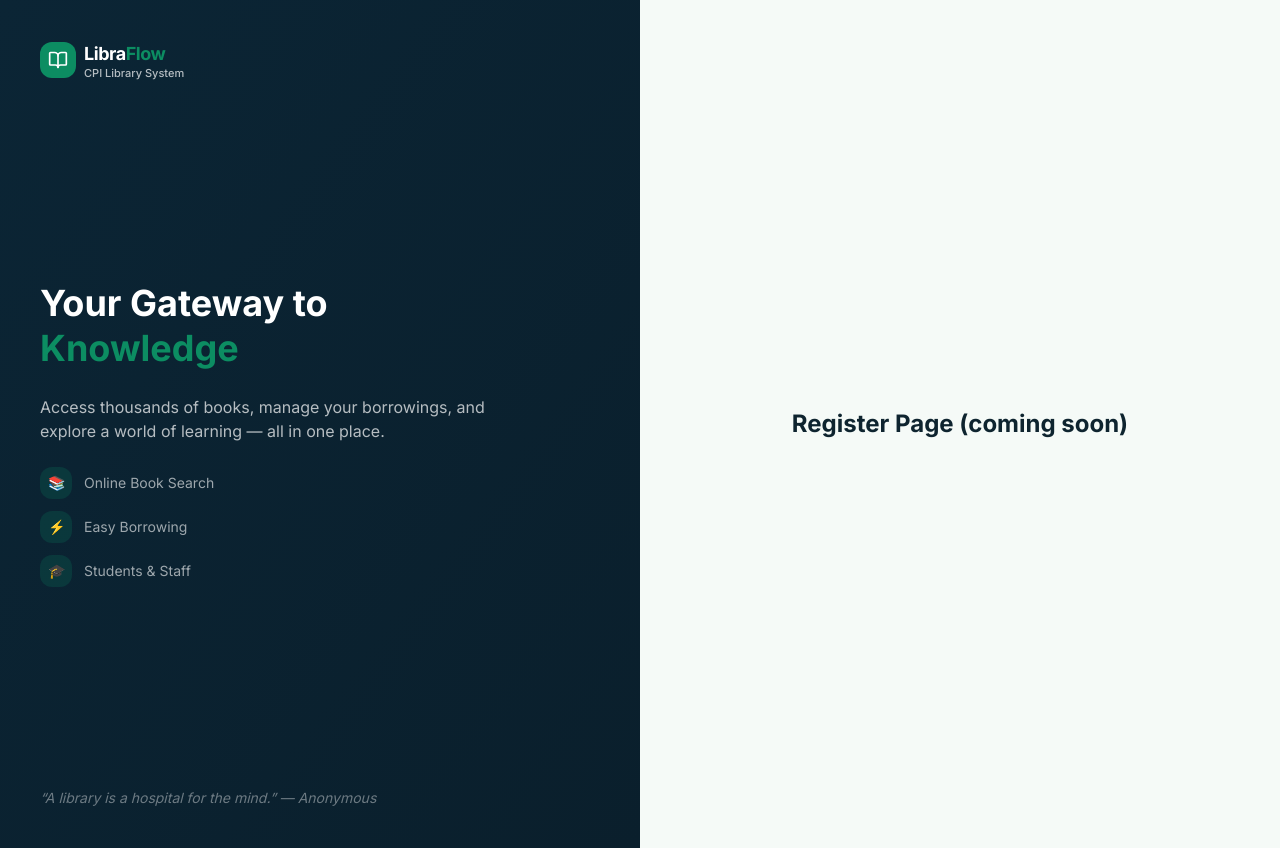
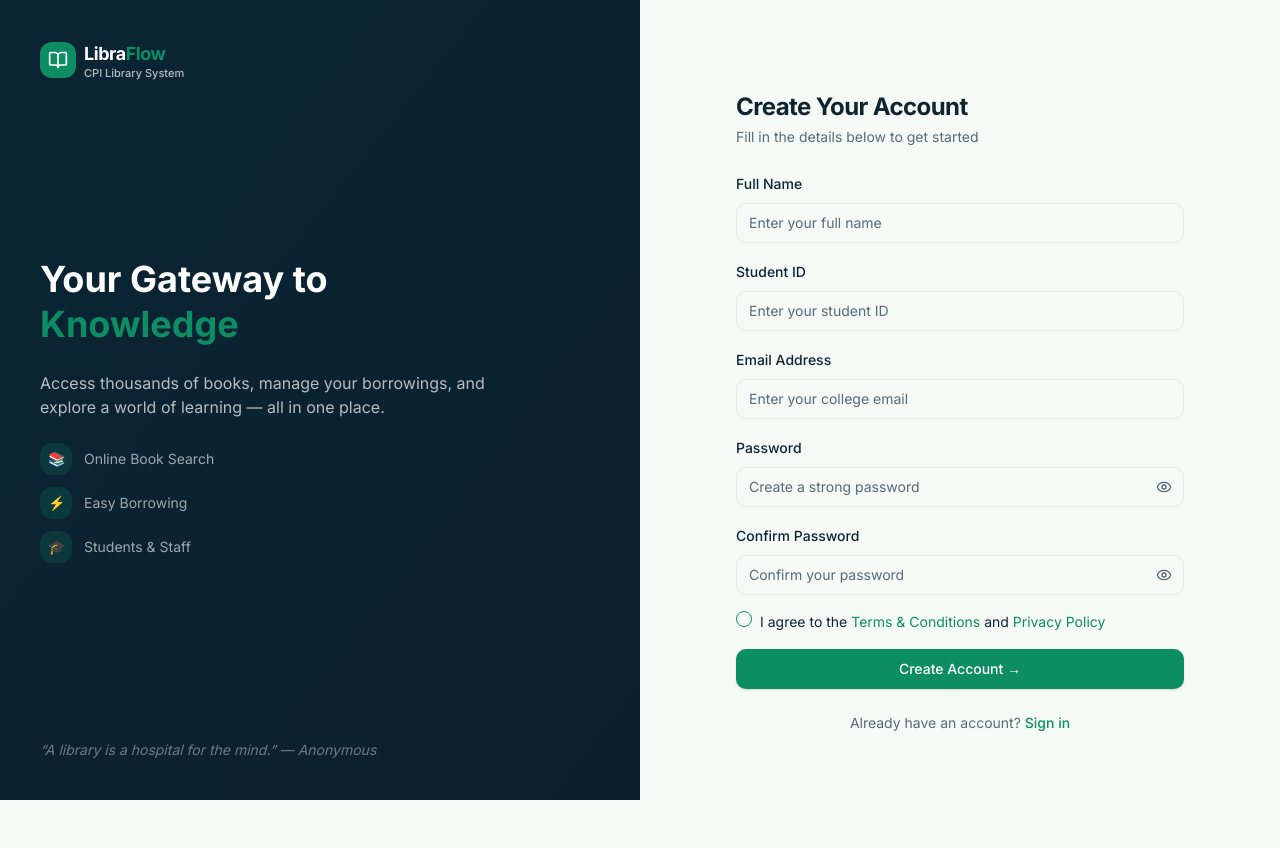
Before and after one commit to rizvy-codes/LibraFlow, a Next.js app: page /register in a window 1280 px wide. After the commit the page ends 800 px from the top, so only its background shows below. Built offline with nearby package versions, Linux system fonts and the light colour scheme.

Commit message:
Register page + Api (always creates Student role)

```diff
--- a/src/app/(auth)/register/page.tsx
+++ b/src/app/(auth)/register/page.tsx
@@ -1,7 +1,234 @@
+"use client";
+
+import { useState } from "react";
+import { useRouter } from "next/navigation";
+import Link from "next/link";
+import { useForm } from "react-hook-form";
+import { zodResolver } from "@hookform/resolvers/zod";
+import { z } from "zod";
+import { Eye, EyeOff, Loader2 } from "lucide-react";
+import { Button } from "@/components/ui/button";
+import { Input } from "@/components/ui/input";
+import { Label } from "@/components/ui/label";
+import { Checkbox } from "@/components/ui/checkbox";
+import { Logo } from "@/components/shared/Logo";
+import { toast } from "sonner";
+
+const registerSchema = z
+  .object({
+    name: z.string().min(2, "Full name must be at least 2 characters"),
+    studentId: z.string().min(4, "Student ID is required"),
+    email: z.string().email("Enter a valid college email"),
+    password: z
+      .string()
+      .min(8, "Password must be at least 8 characters")
+      .regex(/[A-Z]/, "Must contain at least one uppercase letter")
+      .regex(/[a-z]/, "Must contain at least one lowercase letter")
+      .regex(/[0-9]/, "Must contain at least one number"),
+    confirmPassword: z.string(),
+    terms: z.boolean().refine((val) => val === true, {
+      message: "You must agree to the Terms & Privacy Policy",
+    }),
+  })
+  .refine((data) => data.password === data.confirmPassword, {
+    message: "Passwords do not match",
+    path: ["confirmPassword"],
+  });
+
+type RegisterForm = z.infer<typeof registerSchema>;
+
 export default function RegisterPage() {
+  const router = useRouter();
+  const [showPassword, setShowPassword] = useState(false);
+  const [showConfirm, setShowConfirm] = useState(false);
+  const [isLoading, setIsLoading] = useState(false);
+
+  const {
+    register,
+    handleSubmit,
+    formState: { errors },
+    setValue,
+    watch,
+  } = useForm<RegisterForm>({
+    resolver: zodResolver(registerSchema),
+    defaultValues: { terms: false },
+  });
+
+  const onSubmit = async (data: RegisterForm) => {
+    setIsLoading(true);
+    try {
+      const res = await fetch("/api/auth/register", {
+        method: "POST",
+        headers: { "Content-Type": "application/json" },
+        body: JSON.stringify({
+          name: data.name,
+          studentId: data.studentId,
+          email: data.email,
+          password: data.password,
+        }),
+      });
+
+      const result = await res.json();
+
+      if (!res.ok) {
+        toast.error(result.error || "Registration failed");
+        return;
+      }
+
+      toast.success("Account created! Please sign in.");
+      router.push("/login");
+    } catch (error) {
+      toast.error("Something went wrong. Please try again.");
+    } finally {
+      setIsLoading(false);
+    }
+  };
+
   return (
-    <div className="flex min-h-screen items-center justify-center">
-      <h1 className="text-2xl font-bold">Register Page (coming soon)</h1>
+    <div className="space-y-6">
+      <div className="flex justify-center lg:hidden">
+        <Logo variant="full" theme="light" />
+      </div>
+
+      <div className="text-center lg:text-left">
+        <h1 className="text-2xl font-bold tracking-tight">Create Your Account</h1>
+        <p className="mt-1 text-sm text-muted-foreground">
+          Fill in the details below to get started
+        </p>
+      </div>
+
+      <form onSubmit={handleSubmit(onSubmit)} className="space-y-4">
+        {/* Full Name */}
+        <div className="space-y-2">
+          <Label htmlFor="name">Full Name</Label>
+          <Input
+            id="name"
+            placeholder="Enter your full name"
+            {...register("name")}
+            disabled={isLoading}
+          />
+          {errors.name && (
+            <p className="text-sm text-red-500">{errors.name.message}</p>
+          )}
+        </div>
+
+        {/* Student ID */}
+        <div className="space-y-2">
+          <Label htmlFor="studentId">Student ID</Label>
+          <Input
+            id="studentId"
+            placeholder="Enter your student ID"
+            {...register("studentId")}
+            disabled={isLoading}
+          />
+          {errors.studentId && (
+            <p className="text-sm text-red-500">{errors.studentId.message}</p>
+          )}
+        </div>
+
+        {/* Email */}
+        <div className="space-y-2">
+          <Label htmlFor="email">Email Address</Label>
+          <Input
+            id="email"
+            type="email"
+            placeholder="Enter your college email"
+            {...register("email")}
+            disabled={isLoading}
+          />
+          {errors.email && (
+            <p className="text-sm text-red-500">{errors.email.message}</p>
+          )}
+        </div>
+
+        {/* Password */}
+        <div className="space-y-2">
+          <Label htmlFor="password">Password</Label>
+          <div className="relative">
+            <Input
+              id="password"
+              type={showPassword ? "text" : "password"}
+              placeholder="Create a strong password"
+              {...register("password")}
+              disabled={isLoading}
+            />
+            <button
+              type="button"
+              className="absolute right-3 top-1/2 -translate-y-1/2 text-muted-foreground"
+              onClick={() => setShowPassword(!showPassword)}
+            >
+              {showPassword ? <EyeOff className="h-4 w-4" /> : <Eye className="h-4 w-4" />}
+            </button>
+          </div>
+          {errors.password && (
+            <p className="text-sm text-red-500">{errors.password.message}</p>
+          )}
+        </div>
+
+        {/* Confirm Password */}
+        <div className="space-y-2">
+          <Label htmlFor="confirmPassword">Confirm Password</Label>
+          <div className="relative">
+            <Input
+              id="confirmPassword"
+              type={showConfirm ? "text" : "password"}
+              placeholder="Confirm your password"
+              {...register("confirmPassword")}
+              disabled={isLoading}
+            />
+            <button
+              type="button"
+              className="absolute right-3 top-1/2 -translate-y-1/2 text-muted-foreground"
+              onClick={() => setShowConfirm(!showConfirm)}
+            >
+              {showConfirm ? <EyeOff className="h-4 w-4" /> : <Eye className="h-4 w-4" />}
+            </button>
+          </div>
+          {errors.confirmPassword && (
+            <p className="text-sm text-red-500">{errors.confirmPassword.message}</p>
+          )}
+        </div>
+
+        {/* Terms */}
+        <div className="flex items-start space-x-2">
+          <Checkbox
+            id="terms"
+            checked={watch("terms")}
+            onCheckedChange={(checked) => setValue("terms", checked === true)}
+          />
+          <Label htmlFor="terms" className="text-sm font-normal leading-relaxed">
+            I agree to the{" "}
+            <Link href="/terms" className="text-primary hover:underline">
+              Terms & Conditions
+            </Link>{" "}
+            and{" "}
+            <Link href="/privacy" className="text-primary hover:underline">
+              Privacy Policy
+            </Link>
+          </Label>
+        </div>
+        {errors.terms && (
+          <p className="text-sm text-red-500">{errors.terms.message}</p>
+        )}
+
+        <Button type="submit" className="w-full" disabled={isLoading}>
+          {isLoading ? (
+            <>
+              <Loader2 className="mr-2 h-4 w-4 animate-spin" />
+              Creating account...
+            </>
+          ) : (
+            "Create Account →"
+          )}
+        </Button>
+      </form>
+
+      <p className="text-center text-sm text-muted-foreground">
+        Already have an account?{" "}
+        <Link href="/login" className="font-medium text-primary hover:underline">
+          Sign in
+        </Link>
+      </p>
     </div>
   );
 }
--- /dev/null
+++ b/src/app/api/auth/register/route.ts
@@ -0,0 +1,77 @@
+import { NextResponse } from "next/server";
+import bcrypt from "bcryptjs";
+import { z } from "zod";
+import { prisma } from "@/lib/prisma";
+import { Role } from "@prisma/client";
+
+const registerSchema = z.object({
+  name: z.string().min(2),
+  studentId: z.string().min(4),
+  email: z.string().email(),
+  password: z.string().min(8),
+});
+
+export async function POST(req: Request) {
+  try {
+    const body = await req.json();
+    const parsed = registerSchema.safeParse(body);
+
+    if (!parsed.success) {
+      return NextResponse.json(
+        { error: "Invalid input data" },
+        { status: 400 }
+      );
+    }
+
+    const { name, studentId, email, password } = parsed.data;
+
+    // Check if email or studentId already exists
+    const existing = await prisma.user.findFirst({
+      where: {
+        OR: [{ email: email.toLowerCase() }, { studentId }],
+      },
+    });
+
+    if (existing) {
+      return NextResponse.json(
+        { error: "Email or Student ID already registered" },
+        { status: 409 }
+      );
+    }
+
+    const hashedPassword = await bcrypt.hash(password, 12);
+
+    // Always create as STUDENT (security)
+    const user = await prisma.user.create({
+      data: {
+        name,
+        email: email.toLowerCase(),
+        studentId,
+        password: hashedPassword,
+        role: Role.STUDENT,
+      },
+    });
+
+    // Log activity
+    await prisma.activityLog.create({
+      data: {
+        userId: user.id,
+        action: "USER_REGISTERED",
+        entity: "User",
+        entityId: user.id,
+        details: `New student registered: ${name}`,
+      },
+    });
+
+    return NextResponse.json(
+      { message: "Account created successfully" },
+      { status: 201 }
+    );
+  } catch (error) {
+    console.error("Register error:", error);
+    return NextResponse.json(
+      { error: "Internal server error" },
+      { status: 500 }
+    );
+  }
+}
```
Also changed, not shown: 1 other file (tests, documents, lock files or other folders).
